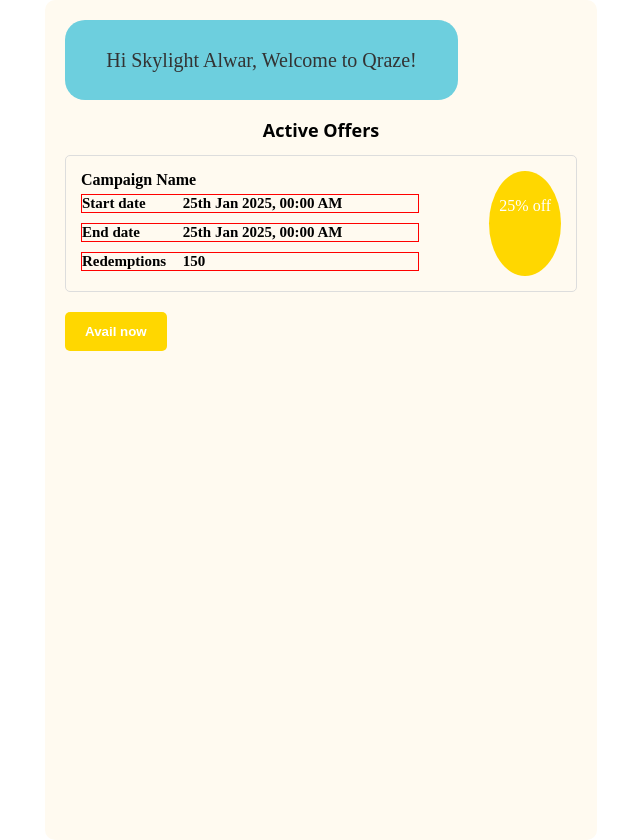
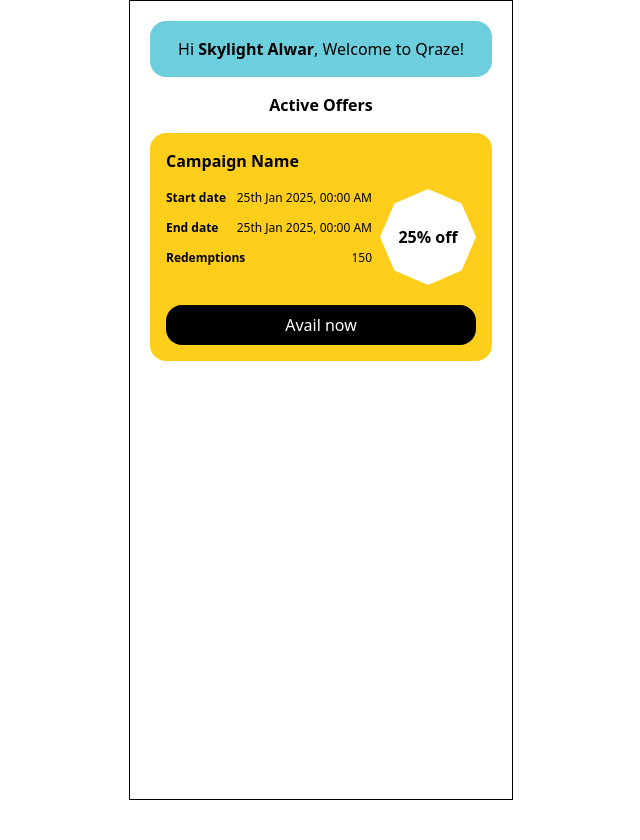
Before and after one commit to keshavsaini2607/Qraze_pwa, a React (Vite) app: page /active-offers in a window 1280 px wide. Shown: the whole page, without its empty margins (319-959 px from the left). After the commit the page ends 800 px from the top, so only its background shows below. Built offline with nearby package versions, Linux system fonts and the light colour scheme.

Commit message:
refactor code

```diff
--- a/src/App.tsx
+++ b/src/App.tsx
@@ -5,20 +5,18 @@
 import Login from "./pages/Login";
 import ActiveOffers from "./pages/ActiveOffers";
 import "./theme/global.css";
+import ScanQrCode from "./pages/ScanQrCode";
 
 setupIonicReact();
 
 const App: React.FC = () => (
   <IonApp>
-    <IonReactRouter>
-      <BrowserRouter>
-        {/* <IonRouterOutlet> */}
-        <Route exact path="/" component={Home} />
-        <Route exact path="/login" component={Login} />
-        <Route exact path="/active-offers" component={ActiveOffers} />
-        {/* </IonRouterOutlet> */}
-      </BrowserRouter>
-    </IonReactRouter>
+    <BrowserRouter>
+      {/* <Route exact path="/" component={Home} /> */}
+      <Route exact path="/" component={Login} />
+      <Route exact path="/active-offers" component={ActiveOffers} />
+      <Route exact path="/scan" component={ScanQrCode} />
+    </BrowserRouter>
   </IonApp>
 );
 
--- /dev/null
+++ b/src/components/DiscountBadge.tsx
@@ -0,0 +1,19 @@
+import React from "react";
+
+const DiscountBadge = () => {
+  return (
+    <div className="flex justify-center items-center">
+      <div
+        className="w-24 h-24 bg-white flex justify-center items-center font-bold text-black rounded-full shadow-md"
+        style={{
+          clipPath:
+            "polygon(50% 0%, 85% 15%, 100% 50%, 85% 85%, 50% 100%, 15% 85%, 0% 50%, 15% 15%)",
+        }}
+      >
+        25% off
+      </div>
+    </div>
+  );
+};
+
+export default DiscountBadge;
--- a/src/pages/ActiveOffers.tsx
+++ b/src/pages/ActiveOffers.tsx
@@ -1,33 +1,51 @@
-import React from "react";
+import React, { useState } from "react";
+import { useHistory } from "react-router";
+import DiscountBadge from "../components/DiscountBadge";
 
-const ActiveOffers = () => {
+const ActiveOffers: React.FC = () => {
+  const history = useHistory();
+
+  const campaignDetails = [
+    { label: "Start date", value: "25th Jan 2025, 00:00 AM" },
+    { label: "End date", value: "25th Jan 2025, 00:00 AM" },
+    { label: "Redemptions", value: "150" },
+  ];
+
   return (
-    <div className="container">
-      <div className="welcome-message">
-        <p>Hi Skylight Alwar, Welcome to Qraze!</p>
-      </div>
+    <div className="w-full md:w-[30%] m-auto border h-screen">
+      <div className="flex flex-col items-center justify-center gap-4 p-5">
+        <p className="rounded-2xl p-4 bg-[#6DCFDE] w-full flex items-center justify-center">
+          Hi&nbsp; <span className="font-bold">Skylight Alwar</span>, Welcome to
+          Qraze!
+        </p>
 
-      <h2 className="section-title">Active Offers</h2>
+        <h2 className="font-bold text-[16px] ">Active Offers</h2>
 
-      <div className="offer-card">
-        <div className="offer-details">
-          <strong>Campaign Name</strong>
-          <p>
-            Start date <span>25th Jan 2025, 00:00 AM</span>
-          </p>
-          <p>
-            End date <span>25th Jan 2025, 00:00 AM</span>
-          </p>
-          <p>
-            Redemptions <span>150</span>
-          </p>
-        </div>
-        <div className="offer-badge">
-          <p>25% off</p>
+        <div className="bg-[#FFCE1B] p-4 rounded-2xl w-full">
+          <p className="font-bold mb-4">Campaign Name</p>
+
+          <div className="flex gap-2 w-full ">
+            <div className="flex flex-col gap-3 w-[75%]">
+              {campaignDetails.map((item, index) => (
+                <p key={index} className="flex justify-between text-[12px]">
+                  <span className="font-semibold ">{item.label}</span>{" "}
+                  <span>{item.value}</span>
+                </p>
+              ))}
+            </div>
+
+            <div className="m-auto">
+              <DiscountBadge />
+            </div>
+          </div>
+          <button
+            className="bg-black  text-white w-full rounded-2xl mt-5 p-2 cursor-pointer"
+            onClick={() => history.push("/scan")}
+          >
+            Avail now
+          </button>
         </div>
       </div>
-
-      <button className="avail-now-btn">Avail now</button>
     </div>
   );
 };
--- /dev/null
+++ b/src/pages/ScanQrCode.tsx
@@ -0,0 +1,96 @@
+import React, { useState } from "react";
+import { IonButton, IonContent, IonPage, IonText } from "@ionic/react";
+import { BarcodeScanner } from "@capacitor-community/barcode-scanner";
+import "../theme/style.css";
+import DiscountBadge from "../components/DiscountBadge";
+import { useHistory } from "react-router";
+
+const QrScanner: React.FC = () => {
+  const [scannedData, setScannedData] = useState<string>("");
+  const history = useHistory();
+
+  const checkAndRequestPermission = async () => {
+    const status = await BarcodeScanner.checkPermission({ force: true });
+    return status.granted;
+  };
+  let stream: any;
+  const startScan = async () => {
+    try {
+      stream = await navigator.mediaDevices.getUserMedia({ video: true }); // Request camera access
+
+      // Permission granted!  'stream' contains the video stream.  Now use it with the BarcodeScanner.
+
+      document.body.classList.add("scanner-active");
+      await BarcodeScanner.hideBackground();
+
+      const result = await BarcodeScanner.startScan();
+
+      if (result.hasContent) {
+        setScannedData(result.content!);
+      }
+
+      // ... (rest of your scanning logic)
+    } catch (error: any) {
+      console.error("Camera permission denied or error:", error);
+      if (error.name === "NotAllowedError") {
+        alert(
+          "Camera permission is required to scan QR codes. Please grant permission in your browser settings."
+        );
+      } else if (error.name === "NotFoundError") {
+        alert("No camera found on this device.");
+      } else {
+        alert("An error occurred while accessing the camera: " + error.message);
+      }
+    } finally {
+      document.body.classList.remove("scanner-active");
+      BarcodeScanner.showBackground();
+      BarcodeScanner.stopScan();
+
+      if (stream) {
+        const tracks = stream.getTracks();
+        tracks.forEach((track: any) => track.stop()); // Stop the video stream to release the camera
+      }
+    }
+  };
+
+  const campaignDetails = [
+    { label: "Start date", value: "25th Jan 2025, 00:00 AM" },
+    { label: "End date", value: "25th Jan 2025, 00:00 AM" },
+    { label: "Redemptions", value: "150" },
+  ];
+
+  return (
+    <IonPage>
+      {/* <IonContent className="ion-padding"> */}
+      <div className="w-full md:w-[30%] m-auto border h-screen p-5">
+        <div className="bg-[#FFCE1B] p-4 rounded-2xl w-full">
+          <p className="font-bold mb-4">Campaign Name</p>
+
+          <div className="flex gap-2 w-full ">
+            <div className="flex flex-col gap-3 w-[75%]">
+              {campaignDetails.map((item, index) => (
+                <p key={index} className="flex justify-between text-[12px]">
+                  <span className="font-semibold ">{item.label}</span>{" "}
+                  <span>{item.value}</span>
+                </p>
+              ))}
+            </div>
+
+            <div className="m-auto">
+              <DiscountBadge />
+            </div>
+          </div>
+        </div>
+
+        <div>
+          <IonButton onClick={startScan}>Scan QR Code</IonButton>
+
+          {scannedData && <IonText>Scanned Data: {scannedData}</IonText>}
+        </div>
+      </div>
+      {/* </IonContent> */}
+    </IonPage>
+  );
+};
+
+export default QrScanner;
--- a/src/theme/global.css
+++ b/src/theme/global.css
@@ -1,7 +1,6 @@
+@import "tailwindcss";
 body {
   background-color: white;
   color: black;
-  /* display: flex;
-  flex-direction: column; */
   margin: 0;
 }
--- a/src/theme/style.css
+++ b/src/theme/style.css
@@ -1,233 +1,17 @@
-/* ------------------------ */
-/* LOGIN */
-.splash-screen {
-  display: flex;
-  align-items: center;
-  justify-content: center;
-  height: 100vh;
-  background-color: white; /* Change as needed */
+/* Scanner */
+.scanner-active {
+  background: rgba(0, 0, 0, 0.8);
 }
 
-.animated-logo {
-  width: 50px;
-  height: 50px;
-  animation: zoomInOut 3s ease-in-out;
+.scanner-active::after {
+  content: "";
+  position: fixed;
+  top: 50%;
+  left: 50%;
+  width: 250px; /* Adjust the size of the scanning box */
+  height: 250px;
+  transform: translate(-50%, -50%);
+  border: 3px solid #00ff00; /* Green border */
+  box-shadow: 0 0 10px rgba(0, 255, 0, 0.8);
+  z-index: 9999;
 }
-
-@keyframes zoomInOut {
-  0% {
-    transform: scale(0.5);
-    opacity: 0;
-  }
-  50% {
-    transform: scale(1.2);
-    opacity: 1;
-  }
-  100% {
-    transform: scale(1);
-    opacity: 1;
-  }
-}
-
-.login-container {
-  display: flex;
-  justify-content: center;
-  align-items: center;
-  background-color: #fff;
-  height: 100vh;
-  width: 100vw;
-}
-
-/* Style the login box */
-.login-box {
-  display: flex;
-  flex-direction: column;
-  align-items: center;
-  justify-content: start;
-  gap: 10px;
-  background: #fffaf0;
-  padding: 40px;
-  border-radius: 12px;
-  width: 90%;
-  height: inherit;
-  max-width: 40%;
-}
-
-/* Logo */
-.logo {
-  width: 50px;
-  margin-bottom: 20px;
-  background-color: transparent;
-}
-
-/* Title */
-h2 {
-  color: #000;
-  font-family: system-ui, -apple-system, BlinkMacSystemFont, "Segoe UI", Roboto,
-    Oxygen, Ubuntu, Cantarell, "Open Sans", "Helvetica Neue", sans-serif;
-  font-size: 20px;
-  font-weight: 400;
-  line-height: 20.16px;
-  text-align: center;
-  text-underline-position: from-font;
-  text-decoration-skip-ink: none;
-  background-color: transparent;
-}
-
-/* Input fields */
-.input-field {
-  background-color: #fff;
-  width: 353px;
-  height: 52px;
-  top: 209px;
-  left: 20px;
-  border-radius: 13px;
-  border: 1px solid black;
-}
-
-/* Placeholder text */
-.input-field::placeholder {
-  color: #888;
-  padding-left: 15px;
-}
-
-/* Login button */
-.login-button {
-  width: 353px;
-  background: #000 !important;
-  color: #fff !important;
-  border-radius: 25px;
-  font-size: 16px;
-  margin-top: 10px;
-  padding: 10px;
-  cursor: pointer;
-}
-
-/* Hover effect */
-.login-button:hover {
-  background: #333 !important;
-}
-
-
-
-/* ---------------------- */
-/* Active Offers */
-
-/* .active-container {
-  background-color: #fffaf0;
-  height: 100%;
-  width: 500px;
-  margin: auto;
-}
-
-.wrapper {
-  padding: 0 24px;
-}
-
-h3 {
-  background-color: #6DCFDE;
-  padding: 20px;
-  border-radius: 20px;
-}
-
-.campaign-container {
-  background-color: #FFCE1B;
-  border: 1px solid red;
-  display: flex;
-  justify-content: center;
-  align-items: center;
-  flex-direction: column;
-}
-
-.campaign-data {
-  display: flex;
-  justify-content: center;
-  align-items: center;
-  flex-direction: column;
-} */
-
-.container {
-  max-width: 40%;
-  margin:  auto;
-  padding: 20px;
-  background-color: #fffaf0;
-  border-radius: 10px;
-  height: 100vh;
-  /* box-shadow: 0 2px 5px rgba(0, 0, 0, 0.1); */
-}
-
-.welcome-message {
-  background-color:#6DCFDE;
-  padding: 10px 20px;
-  border-radius: 20px;
-  margin-bottom: 20px;
-  display: flex;
-  align-items: center;justify-content: center;
-  width: 353px;
-  height: 60px;
-}
-
-.welcome-message p {
-  margin: 0;
-  color: #333;
-font-weight: 400;
-font-size: 20px;
-}
-
-.section-title {
-  font-size: 18px;
-  font-weight: bold;
-  margin-bottom: 15px;
-}
-
-.offer-card {
-  display: flex;
-  justify-content: space-between;
-  padding: 15px;
-  border: 1px solid #ddd;
-  border-radius: 5px;
-  margin-bottom: 20px;
-}
-.offer-details{
-  display: flex;
-  flex-direction: column;
-  width: 70%;
-  /* border: 1px solid red; */
-
-}
-
-
-.offer-details p {
-  margin: 5px 0;
-font-weight: 600;
-font-size: 15px;
-width: 100%;
-display: flex;
-justify-content: space-between;
-border: 1px solid red;
-
-
-}
-
-
-.offer-details span{
-  width: 70%;
-}
-
-.offer-badge {
-  background-color: #ffd700;
-  color: #fff;
-  padding: 10px;
-  border-radius: 50%;
-  text-align: center;
-}
-
-.avail-now-btn {
-  background-color: #ffd700;
-  color: #fff;
-  padding: 12px 20px;
-  border: none;
-  border-radius: 5px;
-  cursor: pointer;
-  font-weight: bold;
-}
--- a/vite.config.ts
+++ b/vite.config.ts
@@ -3,12 +3,13 @@
 import legacy from '@vitejs/plugin-legacy'
 import react from '@vitejs/plugin-react'
 import { defineConfig } from 'vite'
+import tailwindcss from '@tailwindcss/vite'
 
 // https://vitejs.dev/config/
 export default defineConfig({
   plugins: [
     react(),
-    legacy()
+    legacy(),tailwindcss()
   ],
   test: {
     globals: true,
```
Also changed, not shown: package.json (+5 -2 lines), src/pages/Login.tsx (+21 -25 lines), 69 other files (tests, documents, lock files or other folders).
